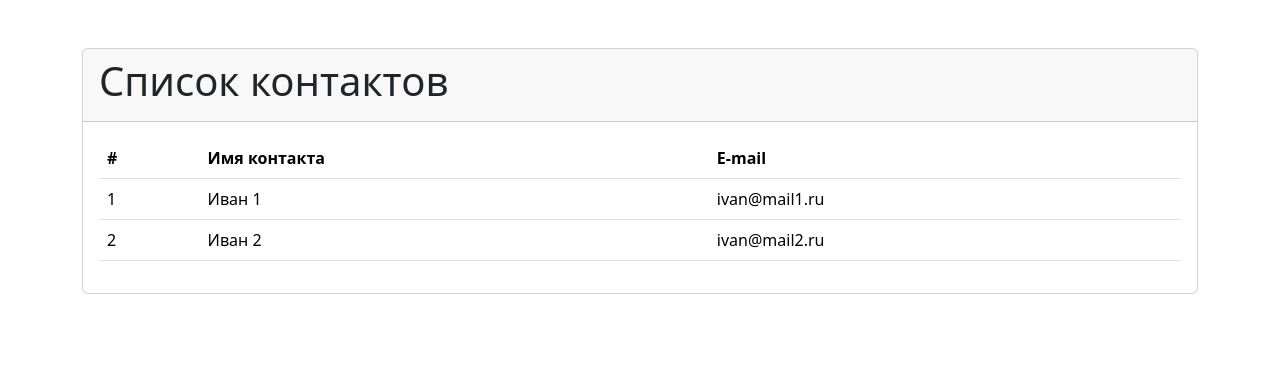
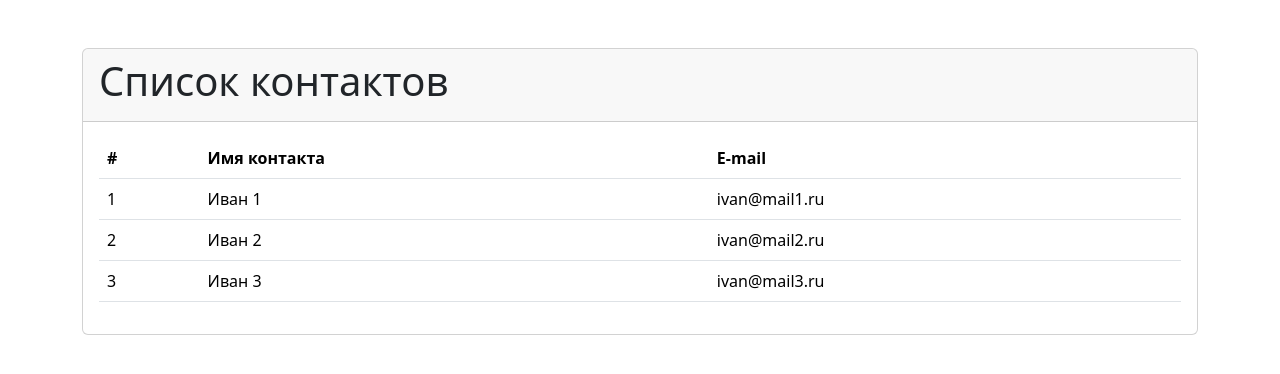
Before and after one commit to denny7794/api-explorer-hub, a React (Create React App) app in the folder client/: page / in a window 1280 px wide. Shown: the top 374 px of the page. Built offline with nearby package versions, Linux system fonts and the light colour scheme.

Commit message:
front: передача данных чз св-ва 3

```diff
--- a/client/src/layout/TableContact/TableContact.jsx
+++ b/client/src/layout/TableContact/TableContact.jsx
@@ -4,7 +4,6 @@ import RowTableContact from './components/RowTableContact';
 
 
 const TableContact = (props) => {
-    const contacts = props.contacts;
     return (
         <div>
             <table className="table table-hover">
@@ -16,16 +15,16 @@ const TableContact = (props) => {
                     </tr>
                 </thead>
                 <tbody>
-                    <RowTableContact
-                        id={contacts[0].id}
-                        name={contacts[0].name}
-                        email={contacts[0].email}
-                    />
-                    <RowTableContact
-                        id={contacts[1].id}
-                        name={contacts[1].name}
-                        email={contacts[1].email}
-                    />
+                    {
+                        props.contacts.map(
+                            contact =>
+                            (<RowTableContact
+                                id={contact.id}
+                                name={contact.name}
+                                email={contact.email}
+                            />)
+                        )
+                    }
                 </tbody>
             </table>
         </div>
```
